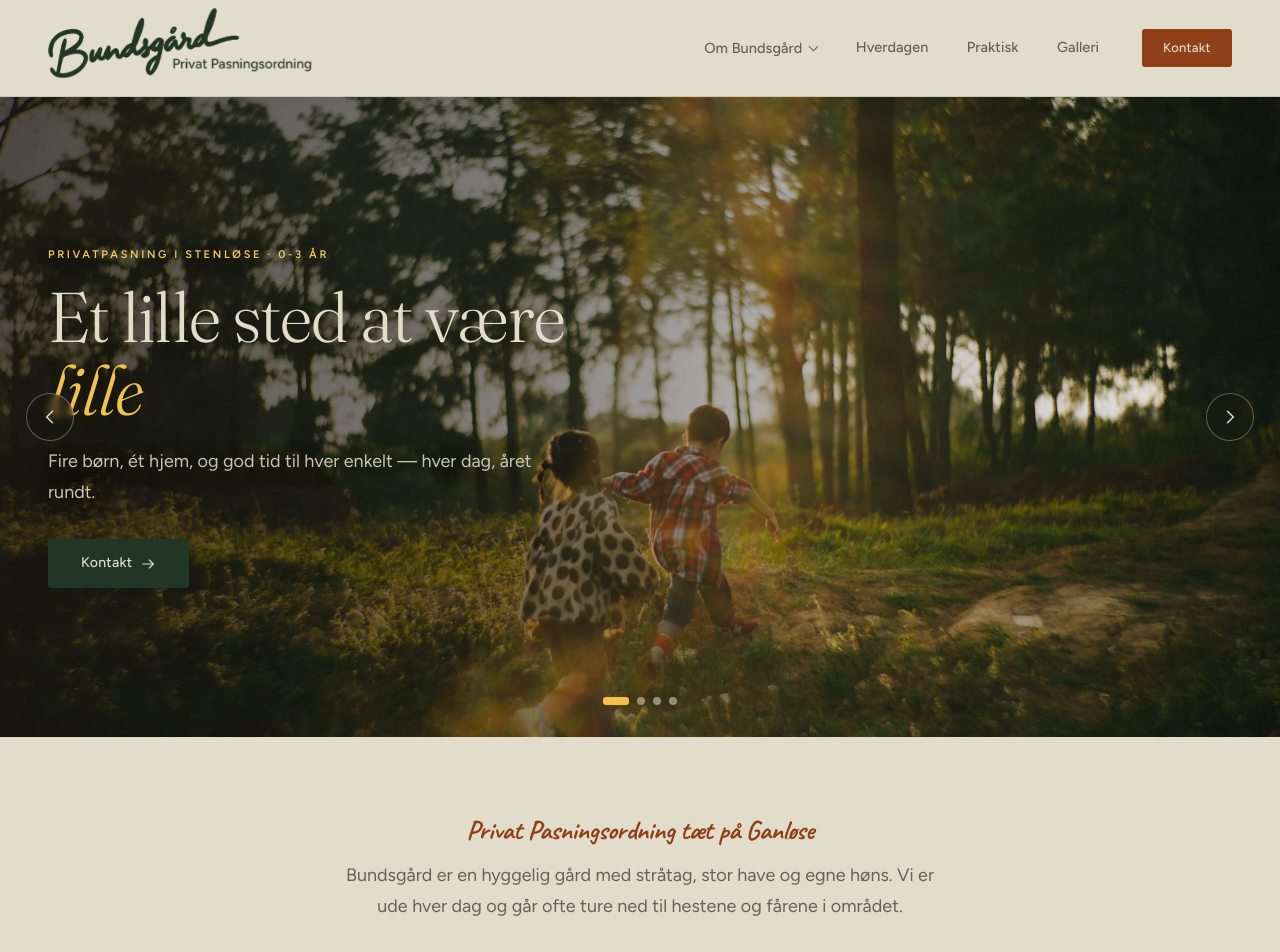
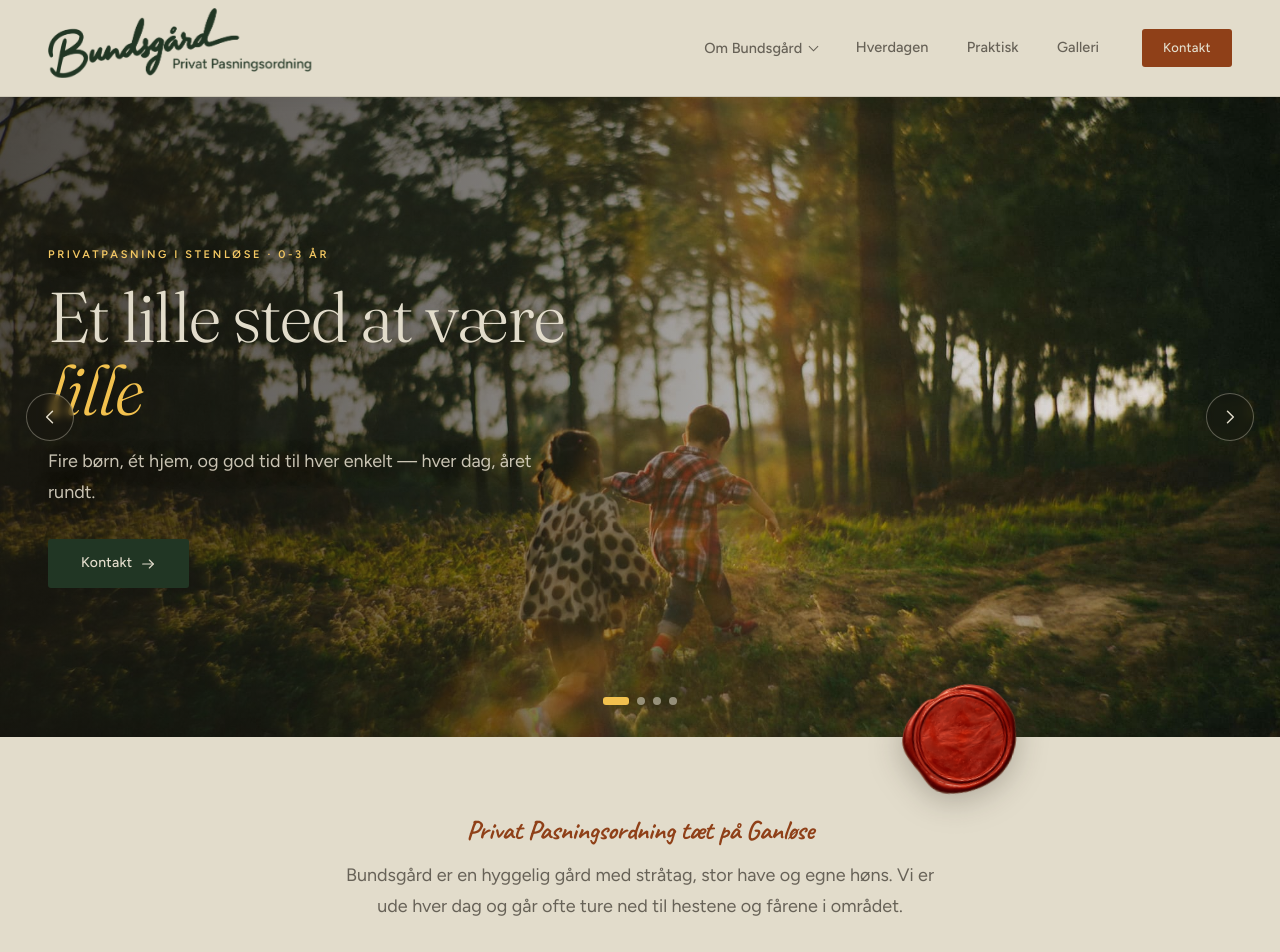
Before and after one commit to Bean-Machinie/Bundsgaards-Private-Pasningsordning-hjemmeside, a React (Vite) app: page / in a window 1280 px wide. Shown: the top 952 px of the page. Built offline with nearby package versions, Linux system fonts and the light colour scheme.

Commit message:
added stamp initial feature - not done!

```diff
--- a/src/components/Header.css
+++ b/src/components/Header.css
@@ -1,19 +1,17 @@
+/* Fully opaque — nothing may ghost through from the page beneath. */
 .site-header {
   position: sticky;
   top: 0;
   z-index: 40;
-  background: color-mix(in srgb, var(--color-bg) 90%, transparent);
-  backdrop-filter: blur(10px);
-  -webkit-backdrop-filter: blur(10px);
+  background: var(--color-bg);
   border-bottom: 1px solid var(--color-border);
   /* Border-driven at rest — the hairline does the structural work and the
      shadow is only a whisper; it gathers weight once the page scrolls under
      it. Negative spread keeps the edge tight rather than a soft cloud. */
   box-shadow: 0 8px 24px -18px color-mix(in srgb, var(--color-ink) 24%, transparent);
-  transition: box-shadow 0.3s ease, background-color 0.3s ease;
+  transition: box-shadow 0.3s ease;
 }
 .site-header.is-scrolled {
-  background: color-mix(in srgb, var(--color-bg) 97%, transparent);
   box-shadow: 0 12px 30px -16px color-mix(in srgb, var(--color-ink) 30%, transparent);
 }
 
--- /dev/null
+++ b/src/components/SealStamp.css
@@ -0,0 +1,27 @@
+/* Zero-height anchor: rendered between two sections it occupies no space,
+   so neither neighbour moves — the seal hangs off this line. z-index sits
+   above every band, panel and medallion on the page (none climb past the
+   twenties) but below the sticky header's 40 and the mobile menu's 39. */
+.seal-stamp {
+  position: relative;
+  height: 0;
+  z-index: 30;
+}
+
+/* Centred on the boundary line (half over each neighbouring section),
+   three quarters of the way across — halfway from centre to the right
+   edge — with a small clockwise lean, like it was pressed on by hand. */
+.seal-stamp__img {
+  position: absolute;
+  top: 0;
+  left: 75%;
+  width: clamp(96px, 12vw, 170px);
+  height: auto;
+  transform: translate(-50%, -50%) rotate(8deg);
+  /* A soft seat under the wax so it reads as resting on the page. */
+  filter: drop-shadow(0 6px 16px color-mix(in srgb, var(--color-ink) 28%, transparent));
+  /* Decoration only: no clicks swallowed, no drag-to-save ghost. */
+  pointer-events: none;
+  user-select: none;
+  -webkit-user-drag: none;
+}
--- /dev/null
+++ b/src/components/SealStamp.tsx
@@ -0,0 +1,26 @@
+import stamp from '../assets/images/stamp.png';
+
+import './SealStamp.css';
+
+/**
+ * The wax seal — a purely decorative overlay awaiting its real workflow.
+ *
+ * Drop it between two sections and it takes no space of its own: the
+ * component is a zero-height anchor, and the seal centres itself on that
+ * boundary line — half over the section above, half over the one below,
+ * sitting three quarters of the way across and leaning slightly clockwise.
+ * It paints above everything on the page except the sticky header.
+ */
+export default function SealStamp() {
+  return (
+    <div className="seal-stamp" aria-hidden="true">
+      <img
+        className="seal-stamp__img"
+        src={stamp}
+        alt=""
+        draggable={false}
+        onContextMenu={(event) => event.preventDefault()}
+      />
+    </div>
+  );
+}
--- a/src/pages/Forside.tsx
+++ b/src/pages/Forside.tsx
@@ -3,6 +3,7 @@ import { Link } from 'react-router-dom';
 
 import HeroCarousel from '../components/HeroCarousel';
 import ImageSlot from '../components/ImageSlot';
+import SealStamp from '../components/SealStamp';
 import { photos } from '../content/photos';
 import { headlineFacts, quickFacts } from '../content/practical';
 import { valueTeasers } from '../content/values';
@@ -26,6 +27,9 @@ export default function Forside() {
     <div className="enter">
       {/* — hero carousel ——————————————————————————————————————— */}
       <HeroCarousel />
+
+      {/* The wax seal straddles the hero/welcome boundary. */}
+      <SealStamp />
 
       {/* — welcome intro ——————————————————————————————————————— */}
       <section className="shell section welcome">
```
Also changed, not shown: src/assets/images/stamp.png (added).
